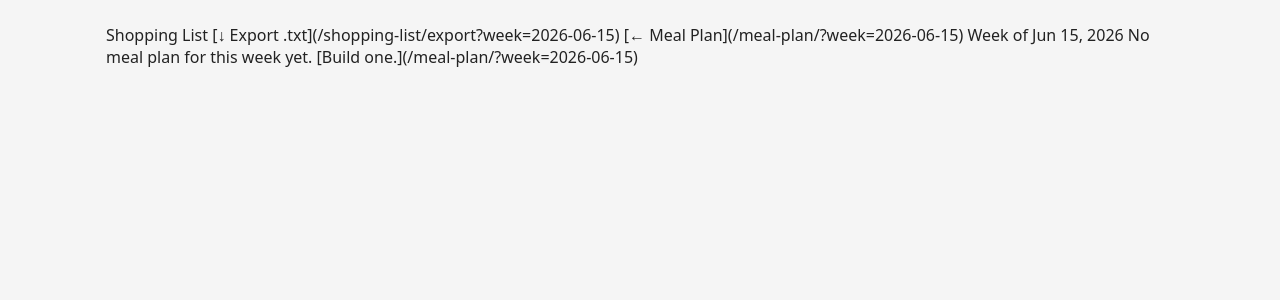
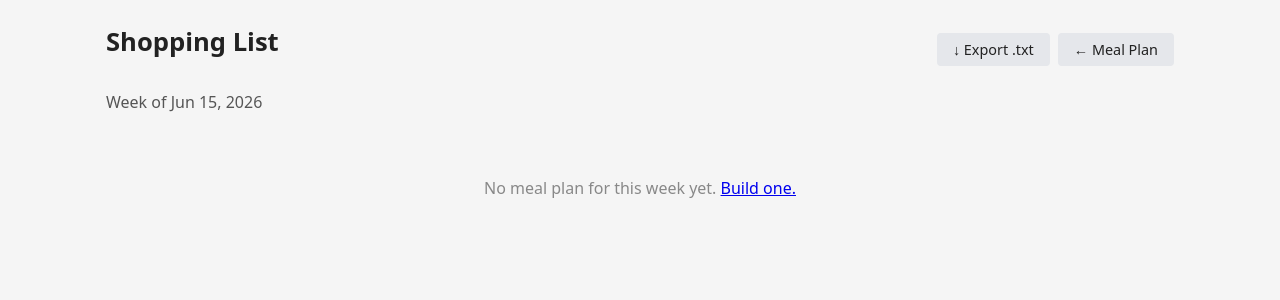
Before and after one commit to theAgingApprentice/recipes, a Flask app: page /shopping-list/ in a window 1280 px wide. Shown: the part 53-353 px from the top of the page. Run offline with Flask 3, Linux system fonts and the light colour scheme.

Commit message:
Fix meal plan and shopping list templates: replace Markdown syntax with HTML

```diff
--- a/app/templates/shopping/view.html
+++ b/app/templates/shopping/view.html
@@ -1,38 +1,35 @@
 {% extends "base.html" %}
 {% block title %}Shopping List{% endblock %}
 {% block content %}
+<div style="display:flex; justify-content:space-between; align-items:center; margin-bottom:1rem;">
+  <h1>Shopping List</h1>
+  <div class="actions">
+    <a href="/shopping-list/export?week={{ week_start }}" class="btn btn-secondary">↓ Export .txt</a>
+    <a href="/meal-plan/?week={{ week_start }}" class="btn btn-secondary">← Meal Plan</a>
+  </div>
+</div>
 
-  Shopping List
-
-    [↓ Export .txt](/shopping-list/export?week={{ week_start }})
-    [← Meal Plan](/meal-plan/?week={{ week_start }})
-
-
-Week of {{ week_start.strftime('%b %d, %Y') }}
+<p style="color:#555; margin-bottom:1rem;">Week of {{ week_start.strftime('%b %d, %Y') }}</p>
 
 {% if not plan or not items %}
-No meal plan for this week yet. [Build one.](/meal-plan/?week={{ week_start }})
-
+<div class="empty">No meal plan for this week yet. <a href="/meal-plan/?week={{ week_start }}">Build one.</a></div>
 {% else %}
 
 {% set ns = namespace(current_cat=None) %}
 {% for cat, name, qty in items %}
   {% if cat != ns.current_cat %}
-    {% if ns.current_cat is not none %}
-
-{% endif %}
+    {% if ns.current_cat is not none %}</ul></div>{% endif %}
     {% set ns.current_cat = cat %}
-
-    {{ cat }}
-
-
+    <div class="card" style="margin-bottom:0.5rem;">
+    <h2 style="margin-bottom:0.5rem;">{{ cat }}</h2>
+    <ul style="list-style:none; padding:0;">
   {% endif %}
-  - {% if qty %}**{{ qty }}** {% endif %}{{ name }}
-
+  <li style="display:flex; align-items:center; gap:0.5rem; padding:0.3rem 0; border-top:1px solid #f1f5f9;">
+    <input type="checkbox" style="width:auto;">
+    <span>{% if qty %}<strong>{{ qty }}</strong> {% endif %}{{ name }}</span>
+  </li>
 {% endfor %}
-{% if ns.current_cat is not none %}
-
-{% endif %}
+{% if ns.current_cat is not none %}</ul></div>{% endif %}
 
 {% endif %}
 {% endblock %}
```
Also changed, not shown: app/templates/meal_plan/view.html (+38 -34 lines).
